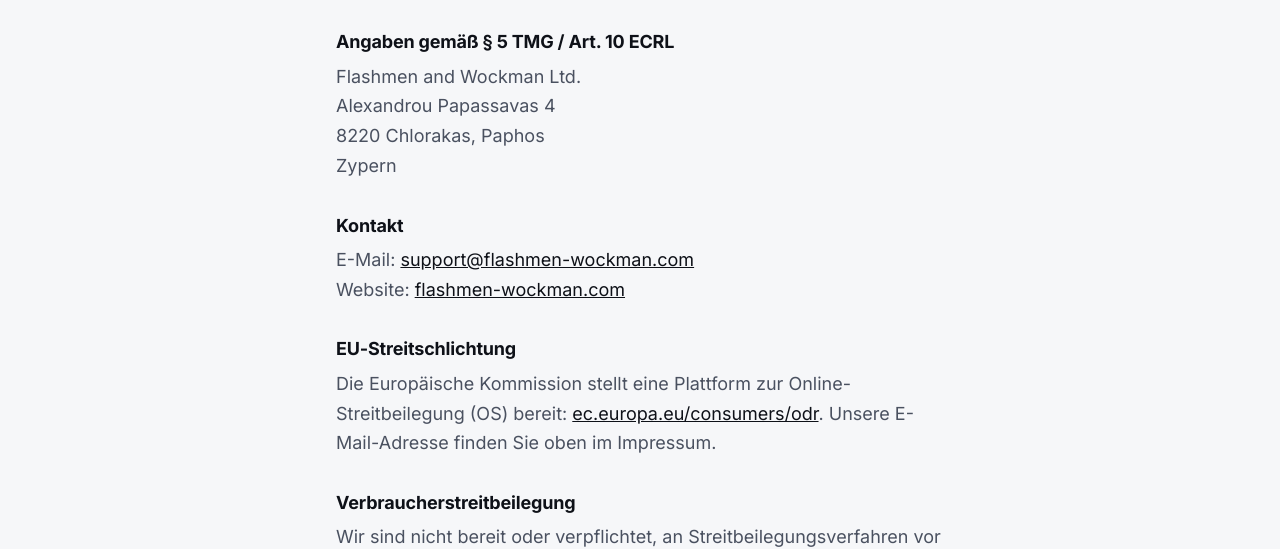
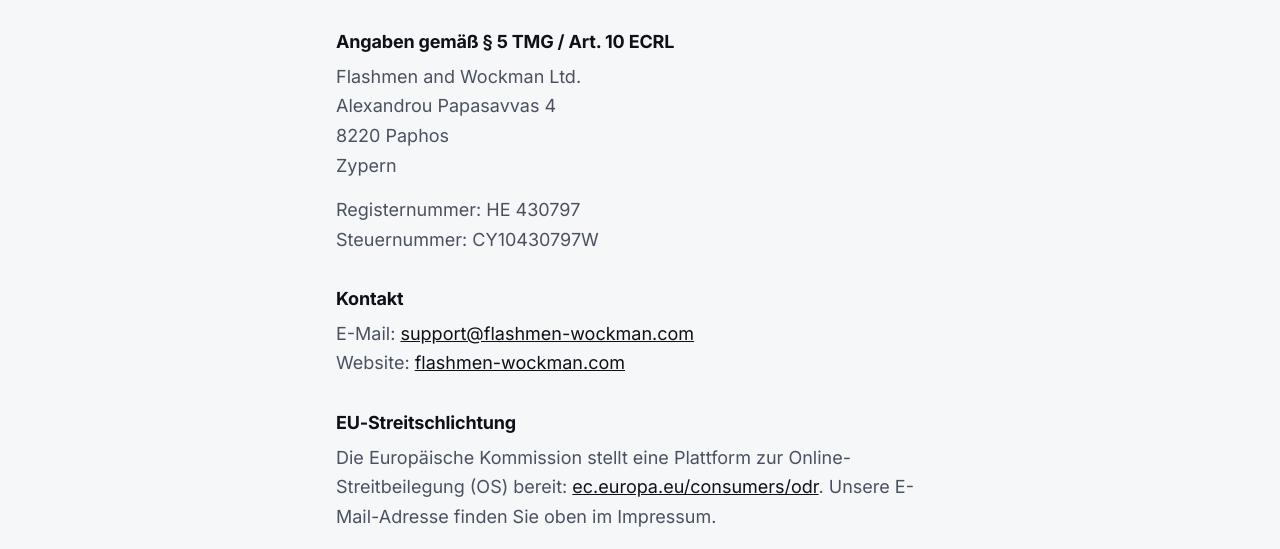
Before and after one commit to flashmenandwockman/flashmenandwockman-web, a plain HTML site: page de/impressum.html in a window 1280 px wide. Shown: the part 269-818 px from the top of the page. Drawn offline with Linux system fonts and the light colour scheme.

Commit message:
Imprint: registration number, tax ID, address spelling
Co-Authored-By: Claude Fable 5.1 <noreply@anthropic.com>

```diff
--- a/de/impressum.html
+++ b/de/impressum.html
@@ -52,9 +52,13 @@
       <h2>Angaben gemäß § 5 TMG / Art. 10 ECRL</h2>
       <p>
         Flashmen and Wockman Ltd.<br>
-        Alexandrou Papassavas 4<br>
-        8220 Chlorakas, Paphos<br>
+        Alexandrou Papasavvas 4<br>
+        8220 Paphos<br>
         Zypern
+      </p>
+      <p>
+        Registernummer: HE 430797<br>
+        Steuernummer: CY10430797W
       </p>
 
       <h2>Kontakt</h2>
```
Also changed, not shown: imprint.html (+6 -2 lines).
